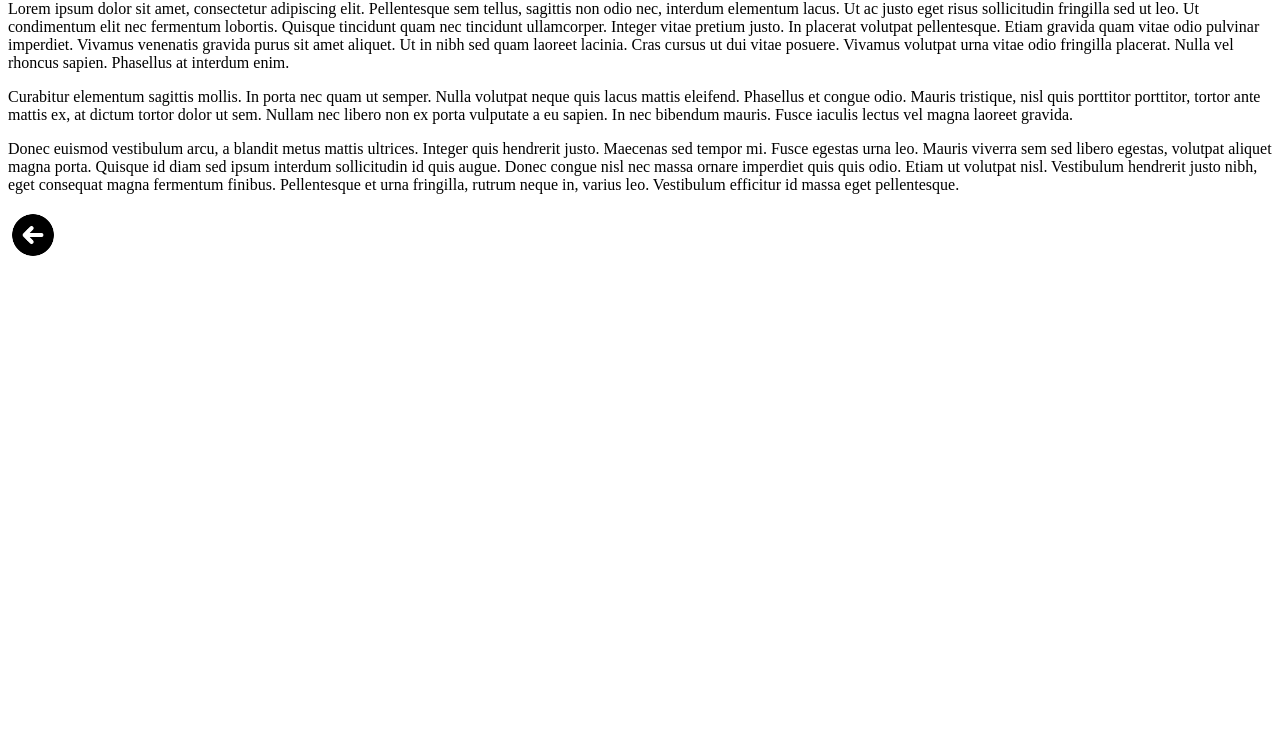
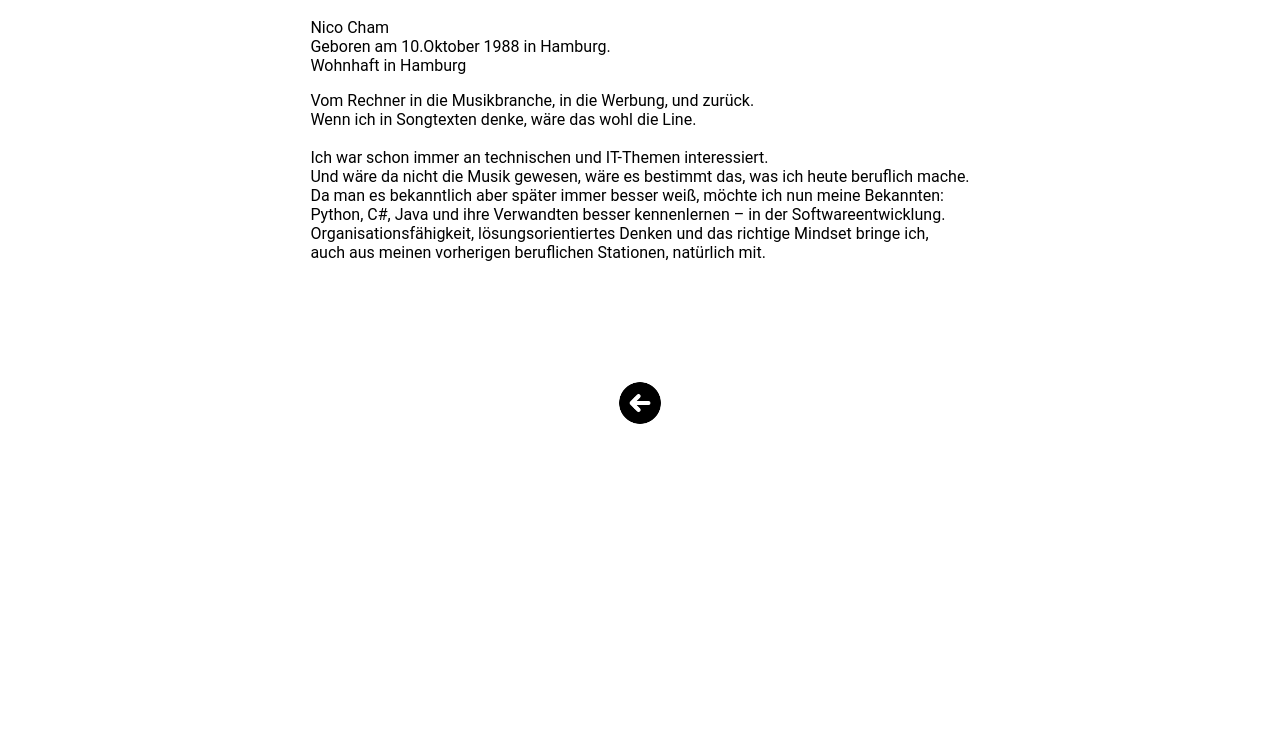
Before and after one commit to ChicoNAM/portfolio_chiconam, a plain HTML site: page public/about.html in a window 1280 px wide. Shown: the part 66-800 px from the top of the page. Drawn offline with Linux system fonts and the light colour scheme.

Commit message:
-edit css

```diff
--- a/css/style.css
+++ b/css/style.css
@@ -1,23 +1,22 @@
 body {
+    display: flex;
+    flex-direction: column;
+    justify-content: center;
+    align-items: center;
     font-family: 'Roboto', sans-serif;
+
     font-size: 12px;
-}
-
-h2 {
-    display: flex;
-    justify-content: center;
 }
 
 .screenshot_img {
     padding: 25px;
+    margin: 50px;
     border: 2px solid black;
 }
 
 .table_container {
     display: flex;
-    justify-content: space-evenly;
-    margin-top: 50px;
-    margin-bottom: 50px;
+    justify-content: center;
 }
 
 .contact_container {
@@ -25,8 +24,33 @@ h2 {
     justify-content: center;
 }
 
+.about {
+    margin-bottom: 50px;
+}
+
 footer {
     display: flex;
     justify-content: center;
     margin-top: 50px;
 }
+
+.about_me_paragraph {
+    font-size: medium;
+}
+
+.who_am_i_paragraph {
+    font-size: medium;
+}
+
+.back_container {
+    margin-top: 100px;
+}
+
+.contact_ct {
+    margin: 50px;
+}
+
+.contact_img {
+    margin-right: 10px;
+    margin-left: 10px;
+}
--- a/public/about.html
+++ b/public/about.html
@@ -1,22 +1,31 @@
-<h1>About Me</h1>
-<p>Lorem ipsum dolor sit amet, consectetur adipiscing elit. Pellentesque sem tellus, sagittis non odio nec, interdum
-  elementum lacus. Ut ac justo eget risus sollicitudin fringilla sed ut leo. Ut condimentum elit nec fermentum lobortis.
-  Quisque tincidunt quam nec tincidunt ullamcorper. Integer vitae pretium justo. In placerat volutpat pellentesque.
-  Etiam
-  gravida quam vitae odio pulvinar imperdiet. Vivamus venenatis gravida purus sit amet aliquet. Ut in nibh sed quam
-  laoreet lacinia. Cras cursus ut dui vitae posuere. Vivamus volutpat urna vitae odio fringilla placerat. Nulla vel
-  rhoncus sapien. Phasellus at interdum enim.</p>
+<!DOCTYPE html>
+<html lang="de">
+<head>
+  <meta charset="UTF-8">
+  <meta name="viewport" content="width=device-width, initial-scale=1.0">
+  <link rel="stylesheet" href="../css/style.css">
+  <title>ChicoNAM - Über Mich</title>
+</head>
+<body>
+  <h1>Über Mich</h1>
 
-<p>Curabitur elementum sagittis mollis. In porta nec quam ut semper. Nulla volutpat neque quis lacus mattis eleifend.
-  Phasellus et congue odio. Mauris tristique, nisl quis porttitor porttitor, tortor ante mattis ex, at dictum tortor
-  dolor
-  ut sem. Nullam nec libero non ex porta vulputate a eu sapien. In nec bibendum mauris. Fusce iaculis lectus vel magna
-  laoreet gravida.</p>
+  <div>
+    <p class="who_am_i_paragraph">
+    Nico Cham<br>
+    Geboren am 10.Oktober 1988 in Hamburg. <br>
+    Wohnhaft in Hamburg <br>
+    </p>
 
-<p>Donec euismod vestibulum arcu, a blandit metus mattis ultrices. Integer quis hendrerit justo. Maecenas sed tempor mi.
-  Fusce egestas urna leo. Mauris viverra sem sed libero egestas, volutpat aliquet magna porta. Quisque id diam sed ipsum
-  interdum sollicitudin id quis augue. Donec congue nisl nec massa ornare imperdiet quis quis odio. Etiam ut volutpat
-  nisl. Vestibulum hendrerit justo nibh, eget consequat magna fermentum finibus. Pellentesque et urna fringilla, rutrum
-  neque in, varius leo. Vestibulum efficitur id massa eget pellentesque.</p>
-
-  <div><a href="../index.html"><img src="../assets/images/goback96px.png" height="50px" width="50px" alt="go back to index link"></a></div>
+    <p class="about_me_paragraph">Vom Rechner in die Musikbranche, in die Werbung, und zurück. <br>
+            Wenn ich in Songtexten denke, wäre das wohl die Line. <br><br>
+            Ich war schon immer an technischen und IT-Themen interessiert.<br>
+            Und wäre da nicht die Musik gewesen, wäre es bestimmt das, was ich heute beruflich mache.<br>
+            Da man es bekanntlich aber später immer besser weiß, möchte ich nun meine Bekannten:<br>
+            Python, C#, Java und ihre Verwandten besser kennenlernen – in der Softwareentwicklung.<br>
+            Organisationsfähigkeit, lösungsorientiertes Denken und das richtige Mindset bringe ich,<br>
+            auch aus meinen vorherigen beruflichen Stationen, natürlich mit.</p>
+    </p>
+  </div>
+  <div class="back_container"><a href="../index.html"><img src="../assets/images/goback96px.png" height="50px" alt="go back to index link"></a></div>
+</body>
+</html>
```
Also changed, not shown: public/contact.html (+19 -5 lines).
